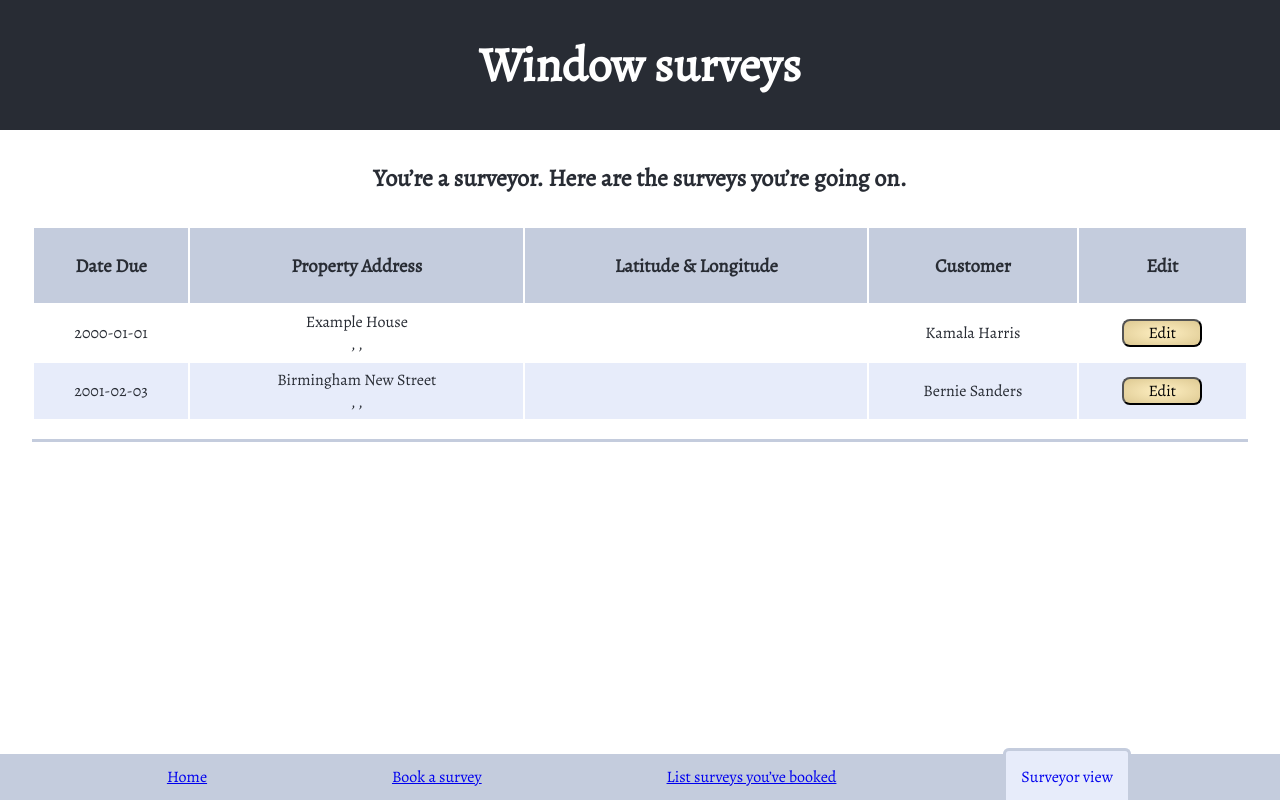
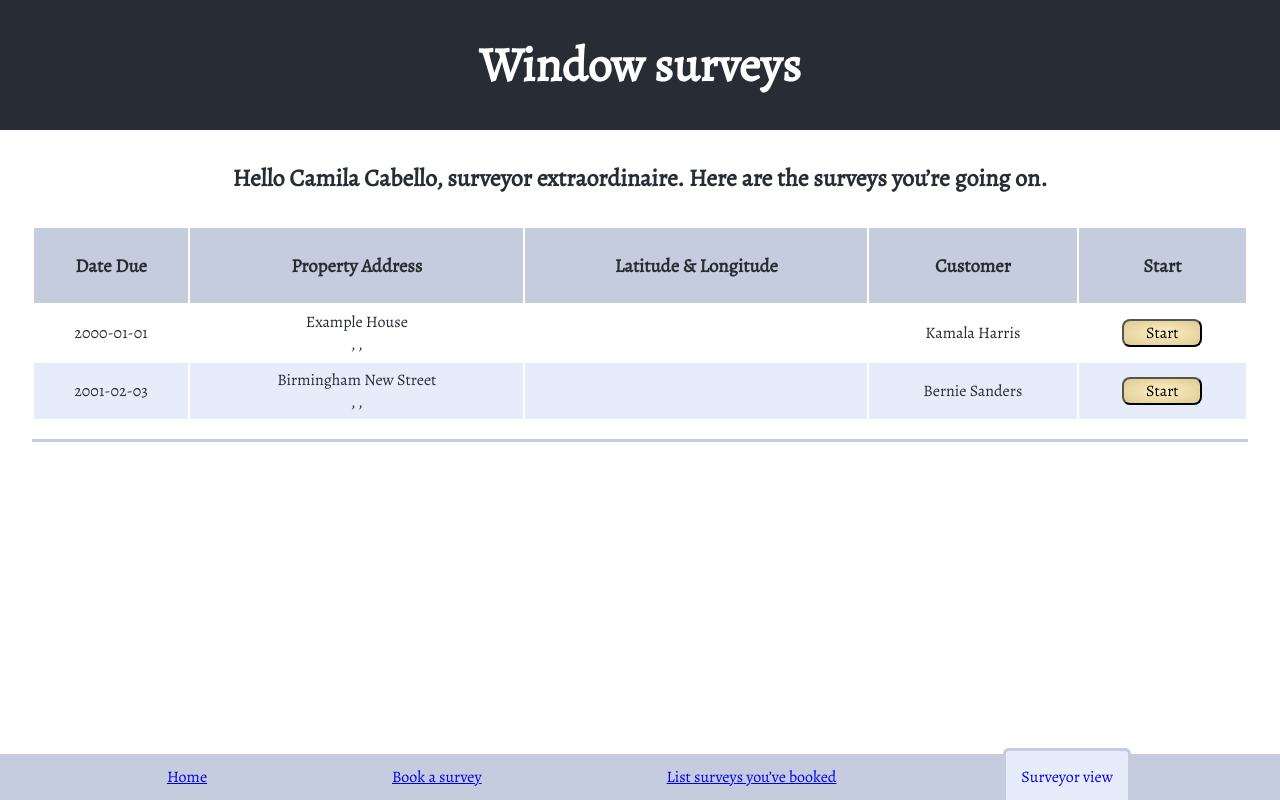
Before and after one commit to DuncanRitchie2/window-bookings, a React (Create React App) app in the folder client/: page /surveyor in a window 1280 px wide. Built offline with nearby package versions, Linux system fonts and the light colour scheme; no server answers.

Commit message:
Surveyor (hardcoded) comes into SList from App

```diff
--- a/client/src/App.js
+++ b/client/src/App.js
@@ -17,10 +17,16 @@ class App extends Component {
                 first_name: "",
                 last_name: ""
             },
+            // surveyor: {
+            //     id: null,
+            //     first_name: "",
+            //     last_name: ""
+            // }
+            // ,
             surveyor: {
-                id: null,
-                first_name: "",
-                last_name: ""
+                id: 4,
+                first_name: "Camila",
+                last_name: "Cabello"
             }
         }
         this.changeCustomer = this.changeCustomer.bind(this)
--- a/client/src/components/SurveyorsList/SurveyorsList.jsx
+++ b/client/src/components/SurveyorsList/SurveyorsList.jsx
@@ -4,7 +4,6 @@ class SurveyorsList extends Component {
     constructor(props) {
         super(props)
         this.state = {
-            user_id: 4,
             surveys: [{
                 dateToHappen: "2000-01-01",
                 street: "Example House",
@@ -21,7 +20,7 @@ class SurveyorsList extends Component {
 
     async readSurveys() {
         console.log("Fetching data!")
-        const response = await fetch('http://localhost:3019/readsurveyorssurveys?id='+this.state.user_id);
+        const response = await fetch('http://localhost:3019/readsurveyorssurveys?id='+this.props.surveyor.id);
         const responseJson = await response.json();
         console.table(responseJson);
         this.setState({surveys: responseJson});
@@ -39,13 +38,13 @@ class SurveyorsList extends Component {
                     <td className="cell-address">{survey.houseName || survey.houseNumber} {survey.street || ""}<br />{survey.town}, {survey.country}, {survey.postCode}</td>
                     <td className="cell-latlong"><a href={`https://www.google.co.uk/maps/search/${survey.latitude}+${survey.longitude}`} title={`View ${survey.houseName} ${survey.houseNumber} ${survey.street} on Google Maps`} target="_blank" rel="noreferrer noopener">{survey.latitude} {survey.longitude}</a></td>
                     <td className="cell-name">{survey.firstName} {survey.lastName}</td>
-                    <td className="cell-edit"><button className="edit-button">Edit</button></td>
+                    <td className="cell-edit"><button className="edit-button">Start</button></td>
                 </tr>
             )
         })
         return (
             <div id="SurveyorsList">
-                <h2>You&rsquo;re a surveyor. Here are the surveys you&rsquo;re going on.</h2>
+                <h2>Hello {this.props.surveyor.first_name} {this.props.surveyor.last_name}, surveyor extraordinaire. Here are the surveys you&rsquo;re going on.</h2>
                 <table>
                     <thead>
                         <tr>
@@ -53,7 +52,7 @@ class SurveyorsList extends Component {
                             <td className="cell-address"><h3>Property Address</h3></td>
                             <td className="cell-latlong"><h3>Latitude &amp; Longitude</h3></td>
                             <td className="cell-customer"><h3>Customer</h3></td>
-                            <td className="cell-edit"><h3>Edit</h3></td>
+                            <td className="cell-edit"><h3>Start</h3></td>
                         </tr>
                     </thead>
                     <tbody>
```
